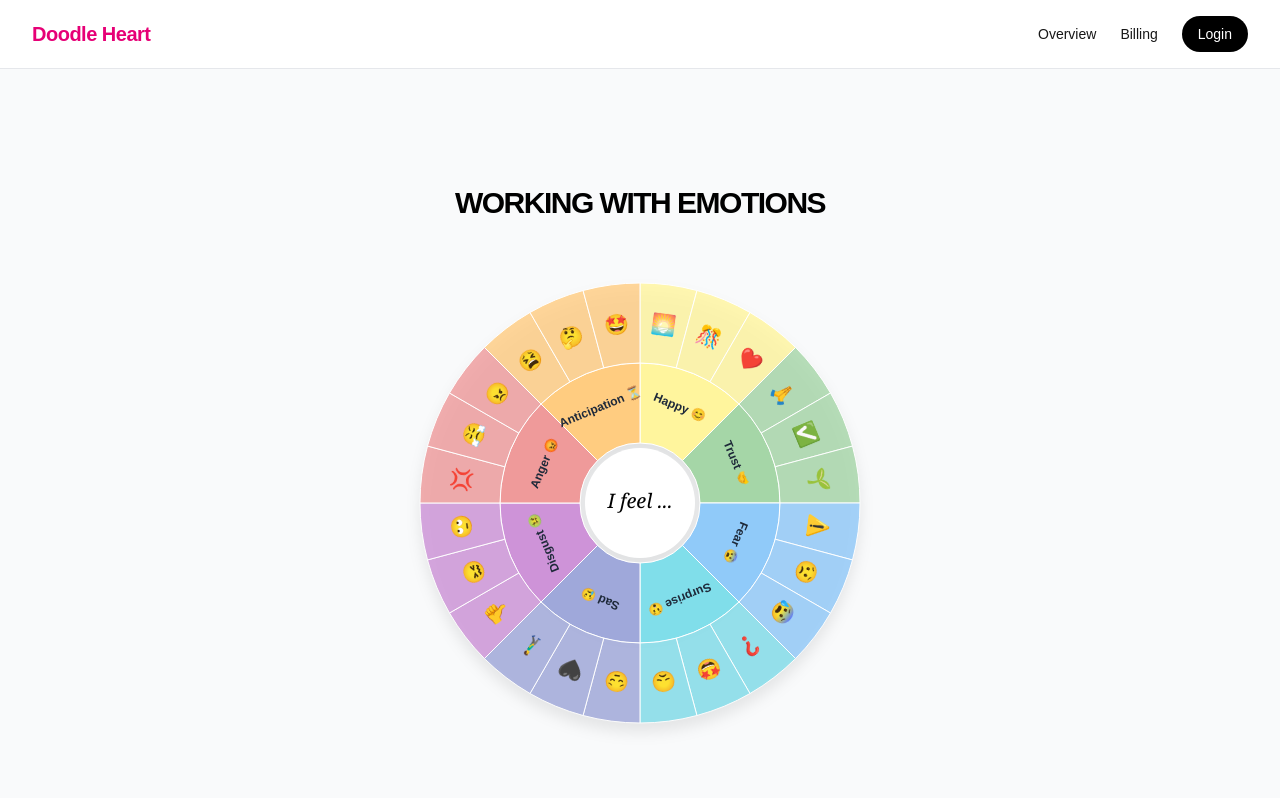
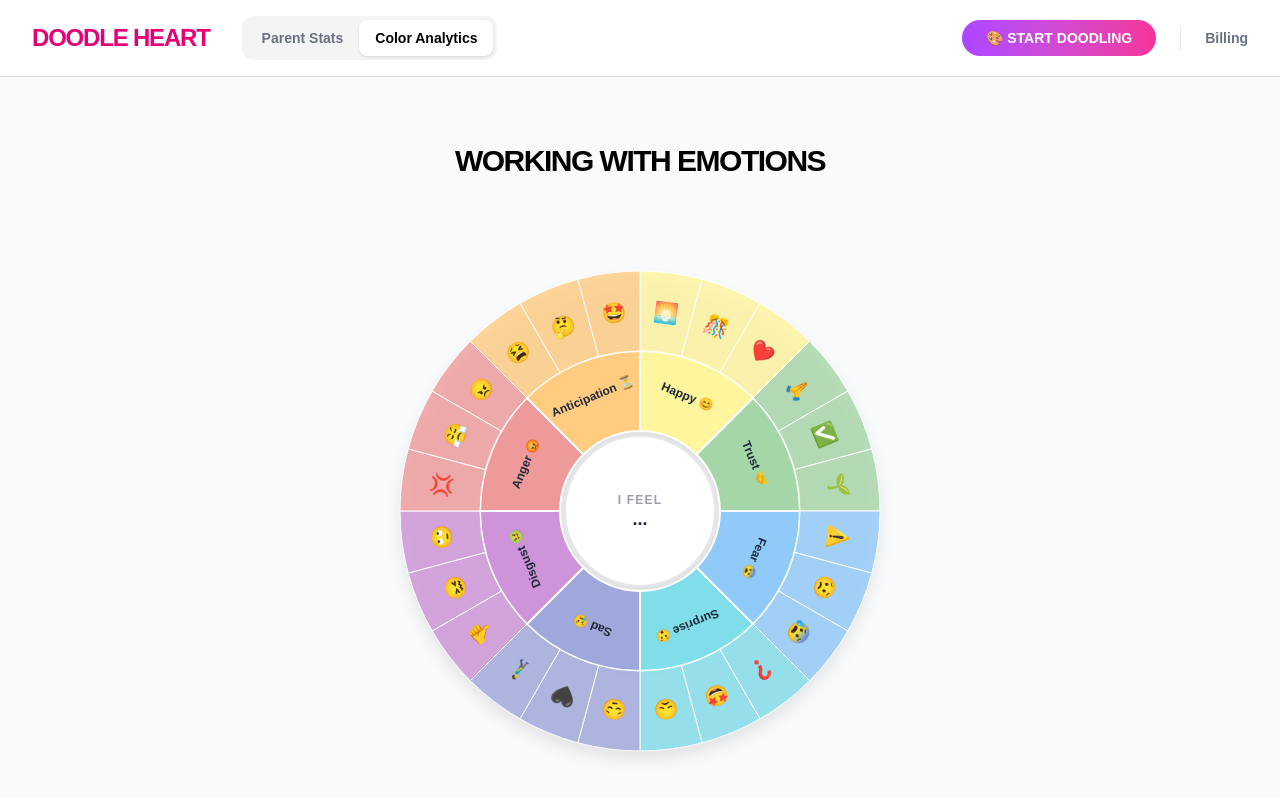
Before and after one commit to rina4002/Doodle-Heart, a Next.js app in the folder frontend/: page /color-wheel in a window 1280 px wide. Shown: the top 798 px of the page. Built offline with nearby package versions, Linux system fonts and the light colour scheme.

Commit message:
color wheel improved, canvas performance improved

```diff
--- /dev/null
+++ b/frontend/app/api/history/color-wheel/route.ts
@@ -0,0 +1,33 @@
+import { NextResponse } from 'next/server';
+import connectDB from '@/db'; // Your DB connection helper
+import Mood from '@/db/models/Moods';
+
+// GET: Retrieve the last 20 moods for the history log
+export async function GET() {
+await connectDB();
+  try {
+    const history = await Mood.find({}).sort({ createdAt: -1 }).limit(20);
+    return NextResponse.json(history, { status: 200 });
+  } catch (error) {
+    return NextResponse.json({ error: "Failed to fetch history" }, { status: 500 });
+  }
+}
+
+// POST: Save a new mood click
+export async function POST(request: Request) {
+  await connectDB();
+  try {
+    const body = await request.json();
+    const { emotion, color, parentCategory } = body;
+
+    const newMood = await Mood.create({
+      emotion,
+      color,
+      parentCategory,
+    });
+
+    return NextResponse.json(newMood, { status: 201 });
+  } catch (error) {
+    return NextResponse.json({ error: "Failed to save mood" }, { status: 400 });
+  }
+}
--- a/frontend/app/color-wheel/page.tsx
+++ b/frontend/app/color-wheel/page.tsx
@@ -1,6 +1,12 @@
 "use client";
 
 import React, { useState } from "react";
+import { motion, AnimatePresence } from "framer-motion";
+
+// ==========================================
+// SECTION 1: DATA & CONSTANTS
+// Description: Defines colors, labels, and emoji mapping.
+// ==========================================
 
 const EMOTIONS = [
   { label: "Happy 😊", color: "#FFF59D", sub: ["🌅", "🎊", "❤️"] },
@@ -15,11 +21,29 @@ const EMOTIONS = [
 
 export default function EmotionWheel() {
   const [selected, setSelected] = useState("...");
-  const size = 500;
+  const [hovered, setHovered] = useState<string | null>(null);
+  const size = 600; // Increased base size
   const center = size / 2;
-  const innerRadius = 60;
-  const middleRadius = 140;
-  const outerRadius = 220;
+  const innerRadius = 80; // Increased from 60 to give text more space
+  const middleRadius = 160;
+  const outerRadius = 240;
+
+  const saveMoodToDB = async (label: string, color: string, parent: string) => {
+  await fetch("/api/history/color-wheel", {
+    method: "POST",
+    headers: { "Content-Type": "application/json" },
+    body: JSON.stringify({
+      emotion: label,
+      color: color,
+      parentCategory: parent
+    }),
+  });
+};
+
+  // ==========================================
+  // SECTION 2: AUDIO & SPEECH LOGIC
+  // Description: Handles text-to-speech and voice selection.
+  // ==========================================
 
   const speakFeeling = (text: string) => {
     const cleanText = text
@@ -51,6 +75,12 @@ export default function EmotionWheel() {
     window.speechSynthesis.cancel();
     window.speechSynthesis.speak(utterance);
   };
+
+  // ==========================================
+  // SECTION 3: SVG MATH & GEOMETRY
+  // Description: Helper functions for polar coordinates and SVG path strings.
+  // ==========================================
+
   const getCoordinates = (angle: number, radius: number) => {
     const rad = (angle - 90) * (Math.PI / 180);
     return {
@@ -93,6 +123,10 @@ export default function EmotionWheel() {
           viewBox={`0 0 ${size} ${size}`}
           className="drop-shadow-xl"
         >
+          {/* ==========================================
+              SECTION 4: MAIN WHEEL RENDERING
+              Description: Maps through EMOTIONS to create inner and outer slices.
+              ========================================== */}
           {EMOTIONS.map((emp, i) => {
             const startAngle = i * (360 / EMOTIONS.length);
             const endAngle = (i + 1) * (360 / EMOTIONS.length);
@@ -103,16 +137,20 @@ export default function EmotionWheel() {
             );
 
             return (
-              <g
+              <motion.g
                 key={emp.label}
-                className="cursor-pointer hover:opacity-80 transition-opacity"
-                onClick={() => setSelected(emp.label)}
+                initial={{ opacity: 0, rotate: -20 }}
+                animate={{ opacity: 1, rotate: 0 }}
+                transition={{ delay: i * 0.05, duration: 0.5 }}
+                className="cursor-pointer"
               >
                 {/* Inner Slice */}
-                <path
+                <motion.path
+                  whileHover={{ scale: 1.05, filter: "brightness(1.1)" }}
+                  whileTap={{ scale: 0.95 }}
                   onClick={() => {
                     setSelected(emp.label);
-                    speakFeeling(emp.label); // Add this
+                    speakFeeling(emp.label);
                   }}
                   d={describeArc(
                     startAngle,
@@ -122,14 +160,15 @@ export default function EmotionWheel() {
                   )}
                   fill={emp.color}
                   stroke="white"
-                  strokeWidth="1"
+                  strokeWidth="2"
+                  style={{ originX: `${center}px`, originY: `${center}px` }}
                 />
                 <text
                   x={textPos.x}
                   y={textPos.y}
                   transform={`rotate(${midAngle}, ${textPos.x}, ${textPos.y})`}
                   textAnchor="middle"
-                  className="text-[12px] font-bold fill-gray-800 pointer-events-none"
+                  className="text-[12px] font-bold fill-gray-800 pointer-events-none select-none"
                 >
                   {emp.label}
                 </text>
@@ -146,20 +185,27 @@ export default function EmotionWheel() {
                   );
 
                   return (
-                    <g
+                    <motion.g
                       key={`${emp.label}-${subIndex}`}
+                      initial={{ opacity: 0, scale: 0 }}
+                      animate={{ opacity: 1, scale: 1 }}
+                      transition={{ delay: 0.5 + (i * 0.1) + (subIndex * 0.05) }}
                       className="cursor-pointer"
                       onClick={(e) => {
                         e.stopPropagation();
                         setSelected(subLabel);
+                        speakFeeling(subLabel);
                       }}
                     >
-                      <path
+                      <motion.path
+                        whileHover={{ scale: 1.03, opacity: 1 }}
+                        whileTap={{ scale: 0.97 }}
                         d={describeArc(sStart, sEnd, middleRadius, outerRadius)}
                         fill={emp.color}
                         opacity="0.8"
                         stroke="white"
                         strokeWidth="1"
+                        style={{ originX: `${center}px`, originY: `${center}px` }}
                       />
                       <text
                         x={sTextPos.x}
@@ -171,24 +217,54 @@ export default function EmotionWheel() {
                       >
                         {subLabel}
                       </text>
-                    </g>
+                    </motion.g>
                   );
                 })}
-              </g>
+              </motion.g>
             );
           })}
 
-          {/* Central Hub */}
-          <circle cx={center} cy={center} r={innerRadius - 5} fill="white" />
-          <text
-            x={center}
-            y={center}
-            textAnchor="middle"
-            dominantBaseline="middle"
-            className="italic font-serif text-xl"
+
+          {/* ==========================================
+              SECTION 5: CENTRAL HUB & STATUS
+              Description: The center circle and "I feel..." text display.
+              ========================================== */}
+
+          <motion.circle
+            cx={center}
+            cy={center}
+            r={innerRadius - 5}
+            fill="white"
+            stroke="#e5e7eb"
+            strokeWidth="2"
+            initial={{ scale: 0 }}
+            animate={{ scale: 1 }}
+            transition={{ type: "spring", damping: 12 }}
+          />
+
+          {/* We use a foreignObject to allow for easy text wrapping within the SVG circle */}
+          <foreignObject
+            x={center - innerRadius + 10}
+            y={center - innerRadius + 10}
+            width={(innerRadius - 10) * 2}
+            height={(innerRadius - 10) * 2}
           >
-            I feel {selected}
-          </text>
+            <div className="flex flex-col items-center justify-center h-full w-full text-center p-2">
+              <span className="text-xs text-gray-400 uppercase font-bold tracking-widest">I feel</span>
+              <AnimatePresence mode="wait">
+                <motion.span
+                  key={selected}
+                  initial={{ opacity: 0, y: 10, scale: 0.8 }}
+                  animate={{ opacity: 1, y: 0, scale: 1 }}
+                  exit={{ opacity: 0, y: -10, scale: 0.8 }}
+                  transition={{ duration: 0.2 }}
+                  className="text-lg font-bold text-gray-800 leading-tight block break-words w-full"
+                >
+                  {selected}
+                </motion.span>
+              </AnimatePresence>
+            </div>
+          </foreignObject>
         </svg>
       </div>
     </div>
--- a/frontend/app/dashboard/page.tsx
+++ b/frontend/app/dashboard/page.tsx
@@ -30,7 +30,7 @@ export default function ParentDashboard() {
       try {
         const gId = getOrSetGuestId();
         if (gId) {
-        fetch(`/api/history?guestId=${gId}`)
+        fetch(`/api/history/doodles?guestId=${gId}`)
           .then(res => res.json())
           .then(data => {
               setHistory(data.history);
--- a/frontend/components/Header.tsx
+++ b/frontend/components/Header.tsx
@@ -1,28 +1,59 @@
+"use client";
+
 import Link from "next/link";
+import { usePathname } from "next/navigation";
 
 export default function Header() {
+  const pathname = usePathname();
+
+  // Helper to highlight active links
+  const isActive = (path: string) => pathname === path;
+
   return (
-    <header className="flex items-center justify-between px-8 py-4 border-b border-gray-200 bg-white/80 backdrop-blur-md sticky top-0 z-50">
-      {/* The "Deeply Meaningful" Name */}
-      <div className="text-xl font-bold tracking-tight text-pink-600">
-        Doodle Heart
+    <header className="flex items-center justify-between px-8 py-4 border-b border-gray-300 bg-white sticky top-0 z-50">
+      <div className="flex items-center gap-8">
+        {/* Brand Logo */}
+        <Link href="/" className="text-2xl font-black tracking-tighter text-pink-600 hover:scale-105 transition-transform">
+          DOODLE HEART
+        </Link>
+
+        {/* Primary Navigation */}
+        <nav className="hidden md:flex items-center bg-gray-100 p-1 rounded-xl">
+          <NavLink href="/dashboard" active={isActive("/dashboard")}>Parent Stats</NavLink>
+          <NavLink href="/color-wheel" active={isActive("/color-wheel")}>Color Analytics</NavLink>
+          {/* <NavLink href="/history" active={isActive("/history")}>Art Gallery</NavLink> */}
+        </nav>
       </div>
 
-      {/* The "I'm sure people will pay for this" Links */}
-      <nav className="flex items-center gap-6">
-        <Link href="/overview" className="text-sm font-medium hover:text-pink-500 transition-colors">
-          Overview
+      <div className="flex items-center gap-4">
+        {/* High-Contrast "Go Draw" Button */}
+        <Link
+          href="/doodle"
+          className="px-6 py-2 text-sm font-black text-white bg-gradient-to-r from-purple-500 to-pink-500 rounded-full hover:shadow-lg transition-all active:scale-95"
+        >
+          🎨 START DOODLING
         </Link>
-        <Link href="/billing" className="text-sm font-medium hover:text-pink-500 transition-colors">
+
+        <div className="h-6 w-[1px] bg-gray-200 mx-2" />
+
+        <Link href="/billing" className="text-sm font-bold text-gray-500 hover:text-black">
           Billing
         </Link>
-        <Link
-          href="/login"
-          className="px-4 py-2 text-sm font-medium text-white bg-black rounded-full hover:bg-gray-800 transition-all"
-        >
-          Login
-        </Link>
-      </nav>
+      </div>
     </header>
   );
 }
+
+// Small helper component for internal nav links
+function NavLink({ href, active, children }: { href: string; active: boolean; children: React.ReactNode }) {
+  return (
+    <Link
+      href={href}
+      className={`px-4 py-2 text-sm font-bold rounded-lg transition-all ${
+        active ? "bg-white text-black shadow-sm" : "text-gray-500 hover:text-gray-700"
+      }`}
+    >
+      {children}
+    </Link>
+  );
+}
--- /dev/null
+++ b/frontend/db/models/Moods.ts
@@ -0,0 +1,26 @@
+import mongoose, { Schema, model, models } from 'mongoose';
+
+const MoodSchema = new Schema({
+  emotion: {
+    type: String,
+    required: true,
+  },
+  // Helps group "❤️" or "🌅" under the main "Happy" category
+  parentCategory: {
+    type: String,
+    required: false,
+  },
+  color: {
+    type: String,
+    required: true,
+  },
+  createdAt: {
+    type: Date,
+    default: Date.now,
+  },
+});
+
+// This prevents Mongoose from creating the model twice during Next.js Hot reloads
+const Mood = models.Mood || model('Mood', MoodSchema);
+
+export default Mood;
--- a/frontend/package.json
+++ b/frontend/package.json
@@ -11,6 +11,7 @@
   "dependencies": {
     "@google/generative-ai": "^0.24.1",
     "axios": "^1.13.2",
+    "framer-motion": "^12.33.0",
     "lucide-react": "^0.562.0",
     "mongoose": "^9.0.2",
     "next": "16.0.10",
```
Also changed, not shown: frontend/app/doodle/page.tsx (+50 -27 lines), frontend/app/api/history/doodles/route.ts (renamed from frontend/app/api/history/route.ts), frontend/app/history/page.tsx (added), 1 other file (tests, documents, lock files or other folders).
